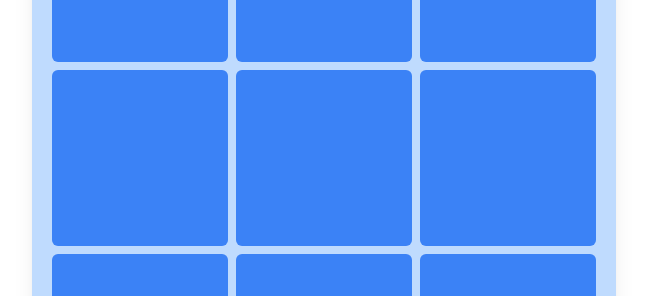
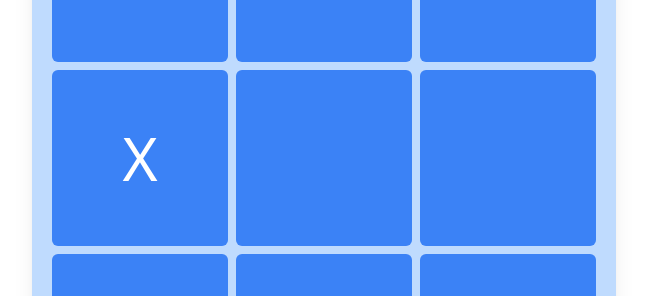
Before and after one commit to leonidgainar/tic-tac-toe, a Vue app: page / in a window 1280 px wide. Shown: the part 320-616 px from the top of the page, without its empty margins (316-963 px from the left). Built offline with nearby package versions, Linux system fonts and the light colour scheme.

Commit message:
Bot makes first move

```diff
--- a/src/components/GameBoard.vue
+++ b/src/components/GameBoard.vue
@@ -63,6 +63,10 @@ export default {
         this.winningCombination.length > 0 || this.performedMoves.length === 9
       );
     }
+  },
+
+  mounted() {
+    this.botNextMove();
   },
 
   methods: {
@@ -150,7 +154,7 @@ export default {
           this.currentPlayer = "O";
         }
         this.performedMoves.push(bootMove);
-      }, 500);
+      }, 150);
     },
 
     restartGame() {
@@ -160,6 +164,7 @@ export default {
       this.winningCombination = [];
       this.performedMoves = [];
       this.gameResult = "It's a DRAW!";
+      this.botNextMove();
     },
 
     playerNextMove(move) {
--- a/src/components/GameBoardField.vue
+++ b/src/components/GameBoardField.vue
@@ -2,7 +2,7 @@
   <button
     class="h-20 md:h-44 w-20 md:w-44 bg-blue-500 hover:bg-blue-400 rounded-md py-5 md:py-10 px-6 md:px-16"
     :class="textColor"
-    :disabled="isActive"
+    :disabled="fieldIsChecked"
     @click="$emit('field-clicked')"
   >
     {{ playerSymbol }}
@@ -20,8 +20,9 @@ export default {
       default: "text-white"
     }
   },
+
   computed: {
-    isActive() {
+    fieldIsChecked() {
       return this.playerSymbol === "X" || this.playerSymbol === "O";
     }
   }
```
